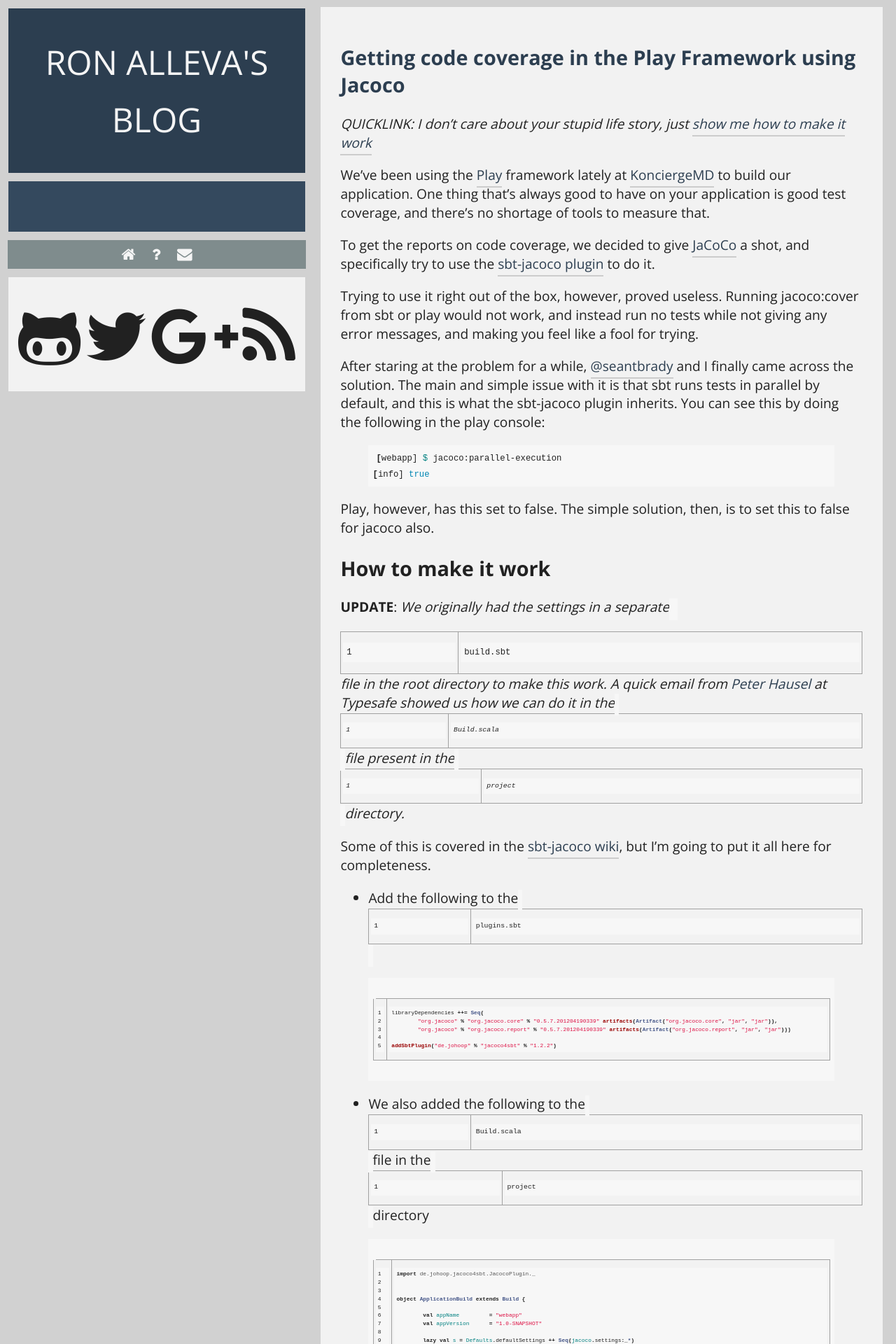
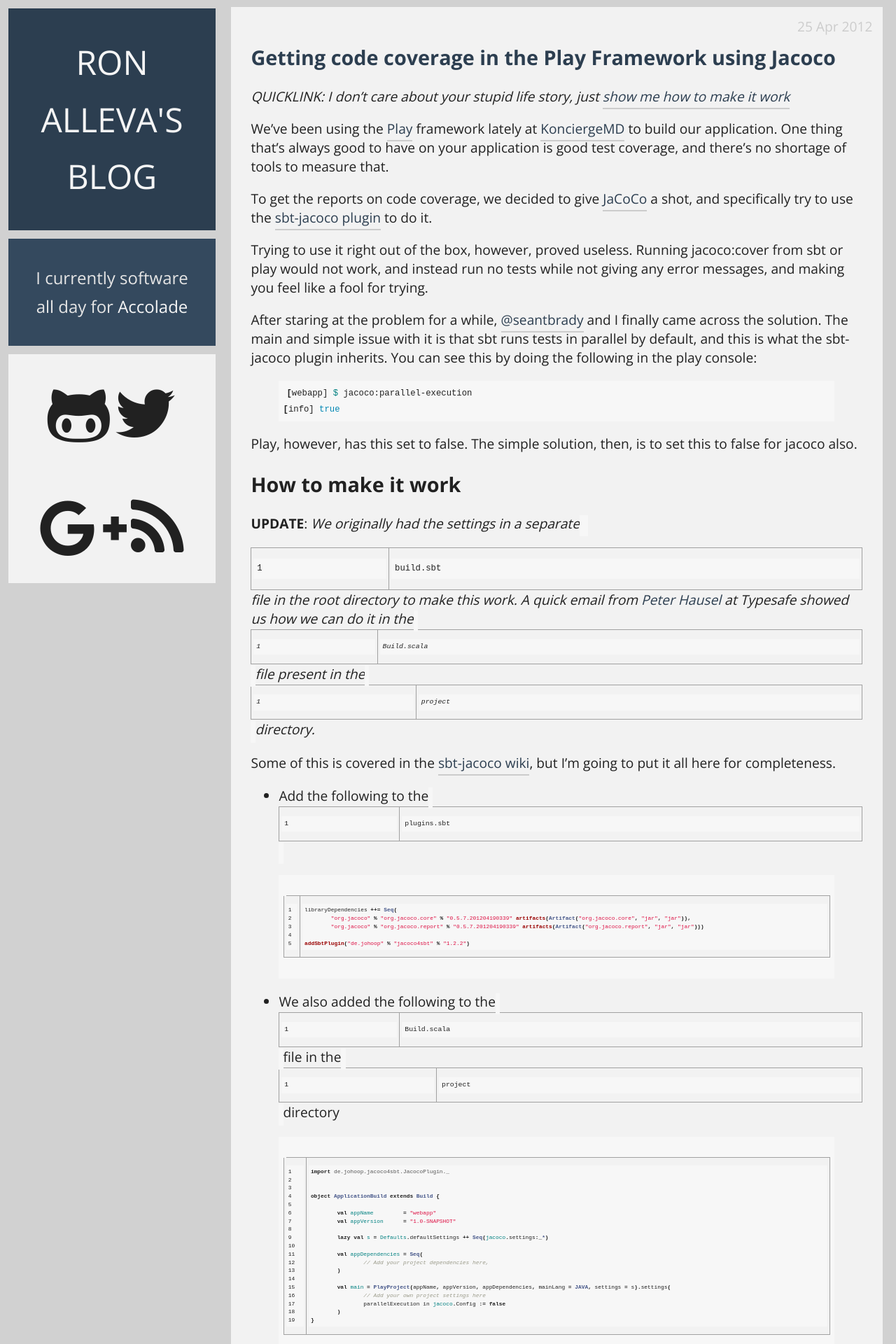
Before and after one commit to Ronnie76er/ronalleva, a Jekyll site: the page built from index.html, in a window 1280 px wide. Shown: the top 1920 px of the page at 70% size. Built offline with Jekyll 4.4.1, drawn with Linux system fonts in a browser that asks for light colours; nearby versions of some CDN libraries; the list of posts is cut into pages by our own code; some of the changed text lies outside the part shown.

Commit message:
Add date to posts
Fix some layout stuff

```diff
--- a/_config.yml
+++ b/_config.yml
@@ -9,7 +9,7 @@ plugins:     ./_plugins
 
 #General
 name: Ron Alleva's Blog
-description: ""
+description: "I currently software all day for <a href='http://accolade.com'>Accolade</a>"
 
 
 paginate: 5
--- a/_layouts/default.html
+++ b/_layouts/default.html
@@ -37,12 +37,6 @@
             {{ site.description }}
         </div>
 
-        <nav class="module main-menu color-4">
-            <a href="{{ site.url }}/"><i class="fa fa-home"></i></a>
-            <a href="{{ site.url }}/about/"><i class="fa fa-question"></i></a>
-            <a href="{{ site.url }}/contact/"><i class="fa fa-envelope"></i></a>
-        </nav>
-
         <div class="profile-links module color-3">
             <a href="https://github.com/{{ site.github }}" title="Profile in Github" target="_blank"><i class="fa fa-github-alt"></i></a>
             <a href="https://twitter.com/{{ site.twitter }}" title="Profile in Twitter" target="_blank"><i class="fa fa-twitter"></i></a>
--- a/_layouts/post.html
+++ b/_layouts/post.html
@@ -6,6 +6,7 @@ layout: default
 
     <article class="module color-3">
         <h1>{{ page.title }}{{ .shortUrl }}</h1>
+                <h6>Some date</h6>
         <hr>
         {{ content }}
         <p class="top"><small><a href="#top">[top]</a></small></p>
--- a/css/main.css
+++ b/css/main.css
@@ -88,7 +88,7 @@ article p a {
     font-weight: 300;
     line-height: 1.7;
     text-align: center;
-    width: 35%;
+    width: 25%;
 }
 
     .main-header h1 {
@@ -107,6 +107,10 @@ article p a {
 .main-header .description { color: #e5e5e5; }
 .main-header .main-menu { padding: 0.1em; }
 
+.main-header .description a {
+    text-transform: none;
+}
+
 /* ------------------------------------------------------------------------
 -  The content. -
 -------------------------------------------------------------------------*/
@@ -114,7 +118,7 @@ article p a {
 .main-content {
     float: right;
     padding: 0;
-    width: 65%;
+    width: 75%;
 }
 
     .main-content a { color: #2c3e50; }
@@ -122,6 +126,13 @@ article p a {
 
 
 .category {
+    color: #ccc;
+    position: absolute;
+    right: 0.75em;
+    top: 1.75em;
+}
+
+.post-date {
     color: #ccc;
     position: absolute;
     right: 0.75em;
--- a/index.html
+++ b/index.html
@@ -7,7 +7,7 @@ layout: default
     {% for post in paginator.posts %}
         <article class="module color-3">
                 <h2><a href="{{ site.url }}{{ post.url }}" title="{{ post.title }}">{{ post.title }}</a></h2>
-                <span class="category">{{ post.categories | array_to_sentence_string }}</span>
+                <span class="post-date">{{ post.date | date_to_string }}</span>
                 <p>{{ post.content }}</p>
         </article>
     {% endfor %}
```
Also changed, not shown: _posts/2012-04-25-jacoco-and-play.md (+1 -0 lines).
